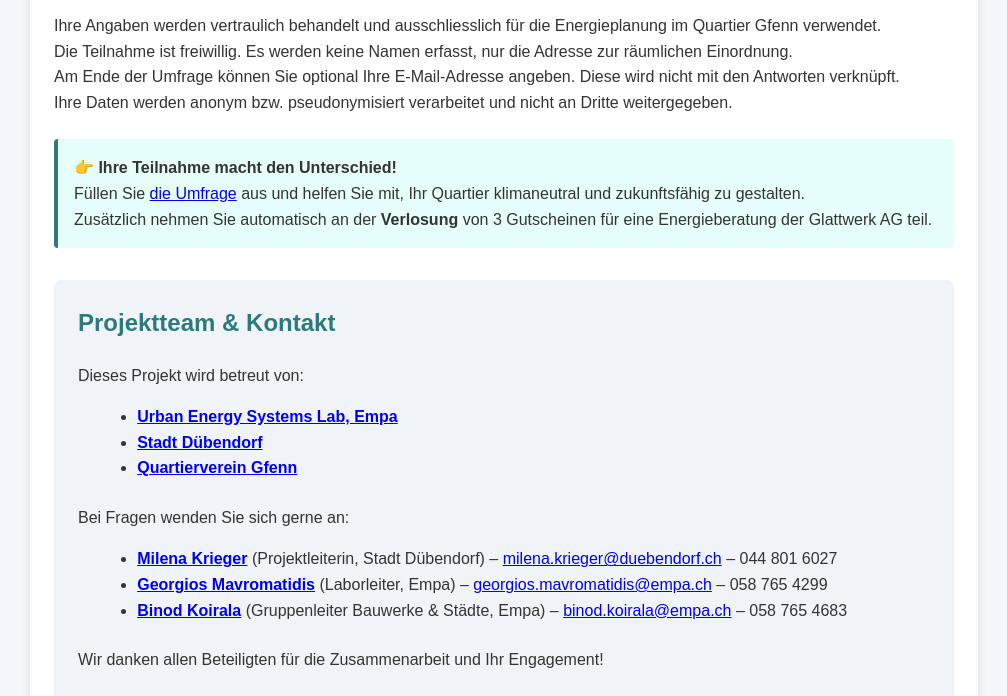
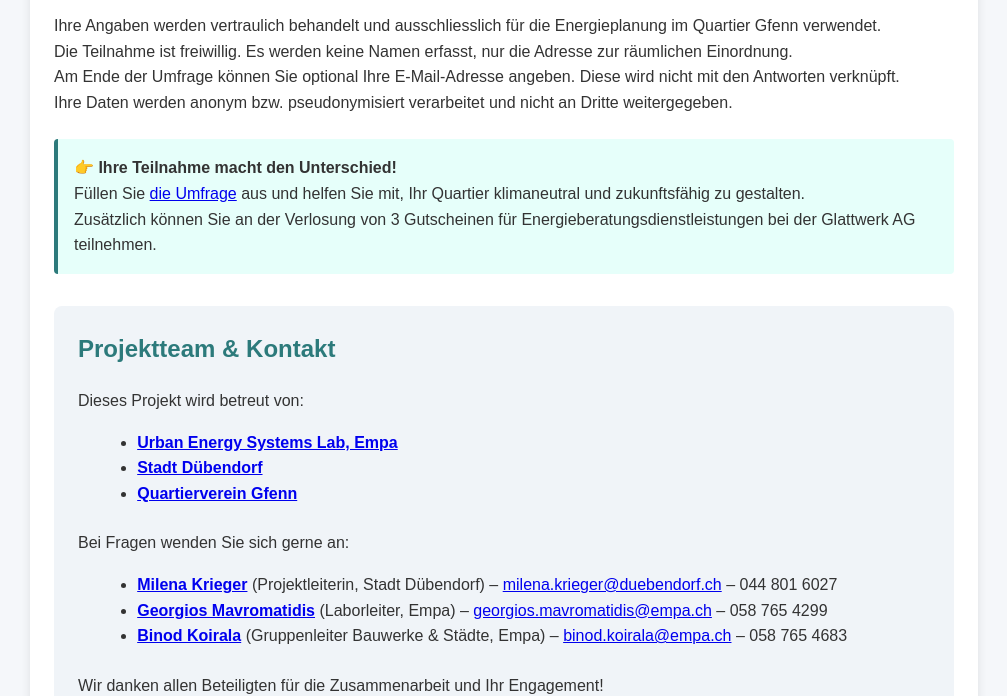
Before and after one commit to colouring-duebendorf/colouring-duebendorf.github.io, a plain HTML site: page intoduction.html in a window 1280 px wide. Shown: the part 900-1596 px from the top of the page, without its empty margins (136-1143 px from the left). Drawn offline with Linux system fonts and the light colour scheme.

Commit message:
Update intoduction.html revised the text

```diff
--- a/intoduction.html
+++ b/intoduction.html
@@ -90,7 +90,7 @@ Ihre Daten werden anonym bzw. pseudonymisiert verarbeitet und nicht an Dritte we
 
 <div class="highlight">👉 <b>Ihre Teilnahme macht den Unterschied!</b><br>
 Füllen Sie <a href="https://colouring-duebendorf.github.io/survey.html" target="_blank">die Umfrage</a> aus und helfen Sie mit, Ihr Quartier klimaneutral und zukunftsfähig zu gestalten.<br>
-Zusätzlich nehmen Sie automatisch an der <b>Verlosung</b> von 3 Gutscheinen für eine Energieberatung der Glattwerk AG teil.</div>
+Zusätzlich können Sie an der Verlosung von 3 Gutscheinen für Energieberatungsdienstleistungen bei der Glattwerk AG teilnehmen.</div>
 
 
 <div class="team">
```
